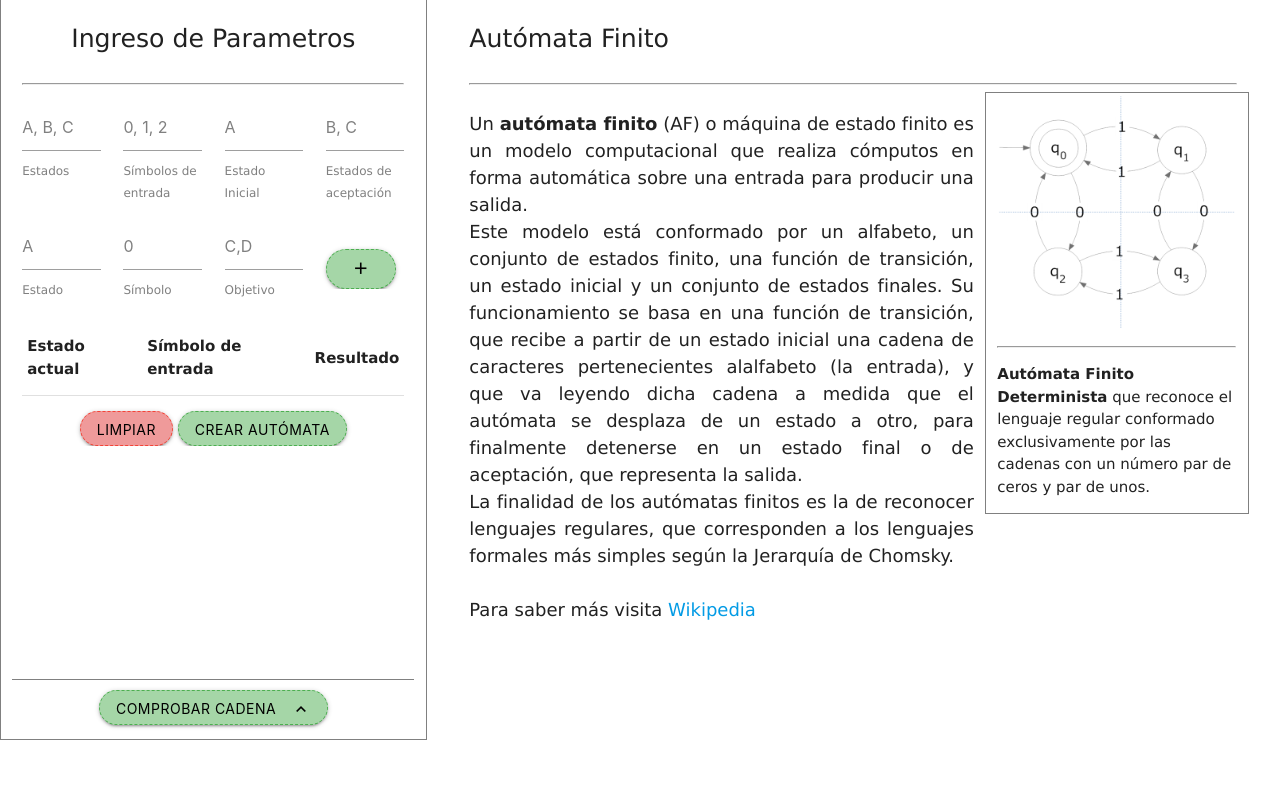
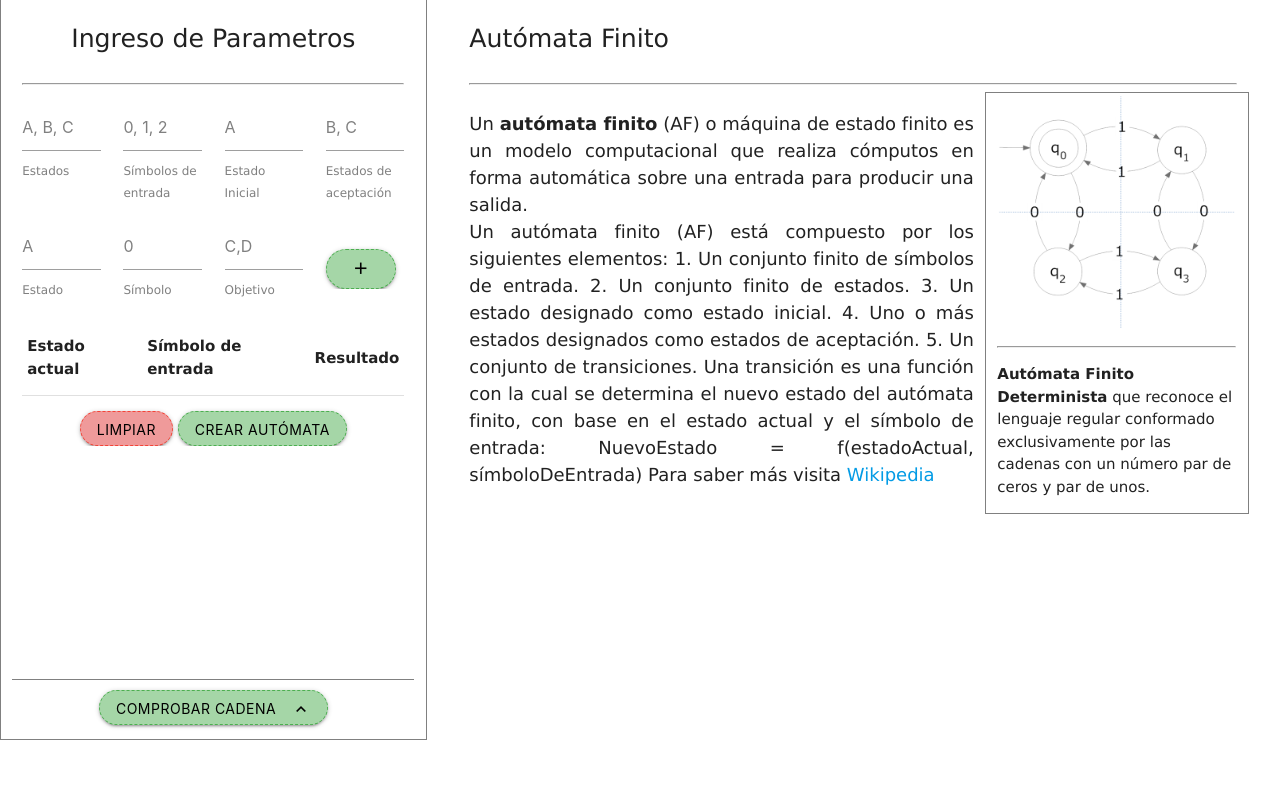
Before and after one commit to maurogarcesd/automatacreator, a Flask app: page / in a window 1280 px wide. Shown: the part 100-900 px from the top of the page. Run offline with Flask 2, Linux system fonts and the light colour scheme; lists and menus that the app fills with data are empty; some libraries are stand-ins or nearby versions.

Commit message:
Portada Final actualizados

```diff
--- a/templates/automaton.html
+++ b/templates/automaton.html
@@ -120,15 +120,15 @@
                         Un <b>autómata finito</b> (AF) o máquina de estado finito es un modelo computacional que realiza
                         cómputos en forma automática sobre una entrada para producir una salida. <br>
 
-                        Este modelo está conformado por un alfabeto, un conjunto de estados finito, una función de
-                        transición, un estado inicial y un conjunto de estados finales. Su funcionamiento se basa en una
-                        función de transición, que recibe a partir de un estado inicial una cadena de caracteres
-                        pertenecientes alalfabeto (la entrada), y que va leyendo dicha cadena a medida que el autómata
-                        se desplaza de un estado a otro, para finalmente detenerse en un estado final o de aceptación,
-                        que representa la salida.<br>
-
-                        La finalidad de los autómatas finitos es la de reconocer lenguajes regulares, que corresponden a
-                        los lenguajes formales más simples según la Jerarquía de Chomsky. <br><br>
+                        Un autómata finito (AF) está compuesto por los siguientes elementos:
+                        1. Un conjunto finito de símbolos de entrada.
+                        2. Un conjunto finito de estados.
+                        3. Un estado designado como estado inicial.
+                        4. Uno o más estados designados como estados de aceptación.
+                        5. Un conjunto de transiciones.
+                        Una transición es una función con la cual se determina el nuevo estado del autómata finito,
+                        con base en el estado actual y el símbolo de entrada:
+                        NuevoEstado = f(estadoActual, símboloDeEntrada)
 
                         Para saber más visita
                         <a href="https://es.wikipedia.org/wiki/Aut%C3%B3mata_finito" target="_blank">Wikipedia</a>
```
